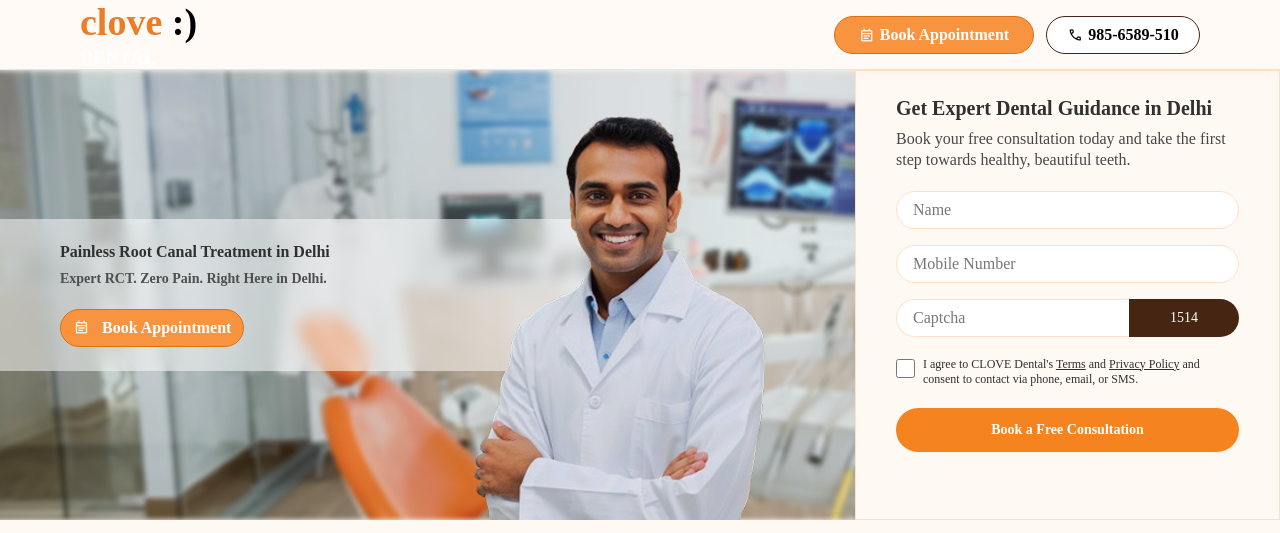
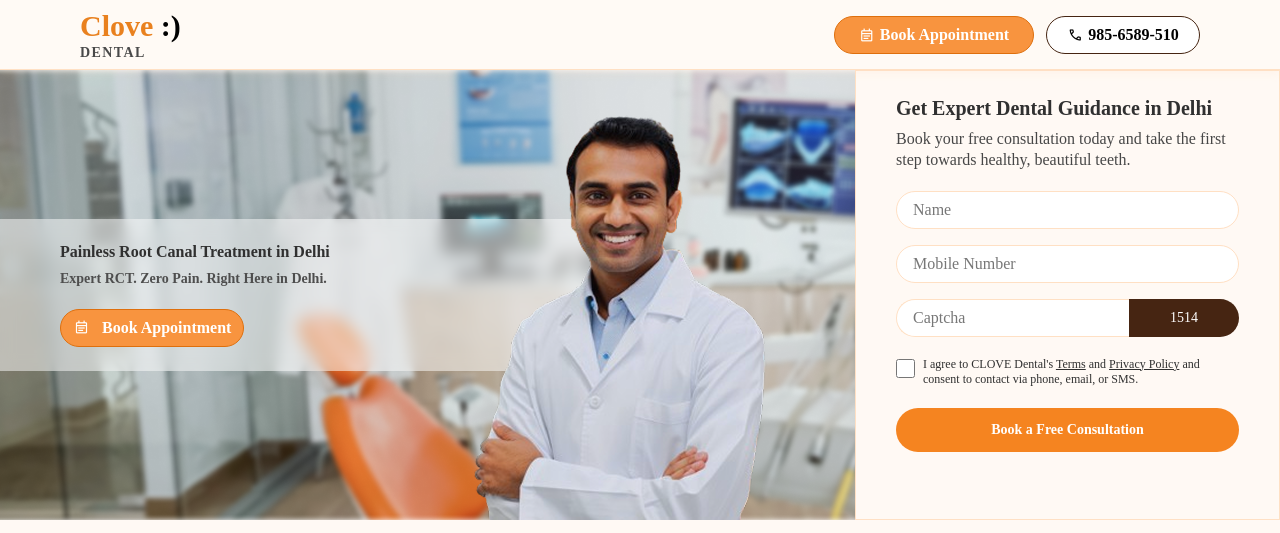
Before and after one commit to ritiksingh-01/Clove-Dental-Website-Landing-Page, a plain HTML site: page Index.html in a window 1280 px wide. Shown: the top 533 px of the page. Drawn offline with nearby package versions, Linux system fonts and the light colour scheme.

Commit message:
Update logo styling for consistency and improve footer layout

```diff
--- a/Index.html
+++ b/Index.html
@@ -15,8 +15,8 @@
         <nav>
             <!-- <img id="logo" src="clove logo.png" alt="Clove Dental Logo"> -->
             <div class="logo">
-                <div class="logo-text">clove <span style="color: black;">:)</span></div>
-                <div class="logo-subtitle">DENTAL</div>
+                <div class="logo-text">Clove <span style="color: black ; font-size: 1.875rem;">:)</span></div>
+                <div style="color: #494949;" class="logo-subtitle">DENTAL</div>
             </div>
             <div id="btn">
                 <button id="btn-1">
@@ -455,7 +455,7 @@
         <footer class="footer-section">
             <div class="footer-container">
                 <div class="logo">
-                    <div class="logo-text">clove <span style="color: white;">:)</span></div>
+                    <div class="logo-text">Clove <span style="color: white;">:)</span></div>
                     <div class="logo-subtitle">DENTAL</div>
                 </div>
                 <div class="footer-content">
--- a/style.css
+++ b/style.css
@@ -14,25 +14,6 @@
 .main {
   width: 100%;
   background-color: #ffffff;
-}
-.logo {
-  display: flex;
-  flex-direction: column;
-}
-
-.logo-text {
-  font-size: 1.875rem;
-  font-weight: 700;
-  color: #e9811f;
-  line-height: 1.2;
-}
-
-.logo-subtitle {
-  font-size: 0.875rem;
-  font-weight: 500;
-  color: #494949;
-  letter-spacing: 0.1em;
-  margin-top: 0.125rem;
 }
 
 /* Nav bar */
@@ -51,11 +32,24 @@
   top: 0;
   z-index: 1000;
 }
-
-nav #logo {
-  width: 128px;
-  height: 50px;
-  object-fit: contain;
+nav .logo {
+  display: flex;
+  flex-direction: column;
+}
+
+nav .logo-text {
+  font-size: 1.875rem;
+  font-weight: 700;
+  color: #e9811f;
+  line-height: 1.2;
+}
+
+nav .logo-subtitle {
+  font-size: 0.875rem;
+  font-weight: 700;
+  color: #494949;
+  letter-spacing: 0.1em;
+  margin-top: 0.1rem;
 }
 
 nav #btn {
@@ -1464,7 +1458,7 @@
   min-height: 149px;
 }
 
-.logo {
+footer .logo {
   display: flex;
   flex-direction: column;
   align-items: flex-start;
@@ -1472,14 +1466,14 @@
   flex-shrink: 0;
 }
 
-.logo-text {
+footer .logo-text {
   color: #ea7d28;
   font-size: 38px;
   font-weight: 700;
   line-height: 1.2;
 }
 
-.logo-subtitle {
+footer .logo-subtitle {
   color: white !important;
   font-size: 18px;
   font-weight: 600;
```
